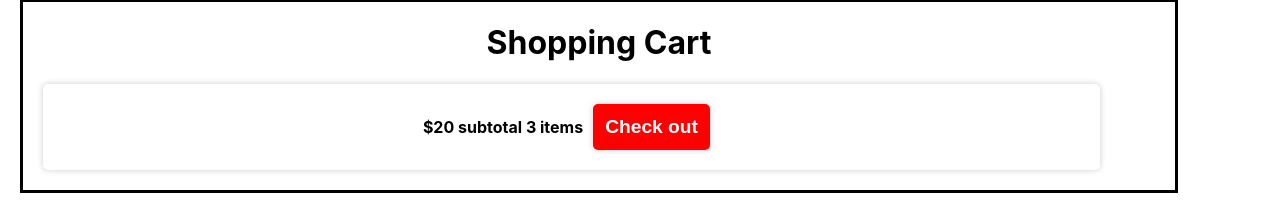
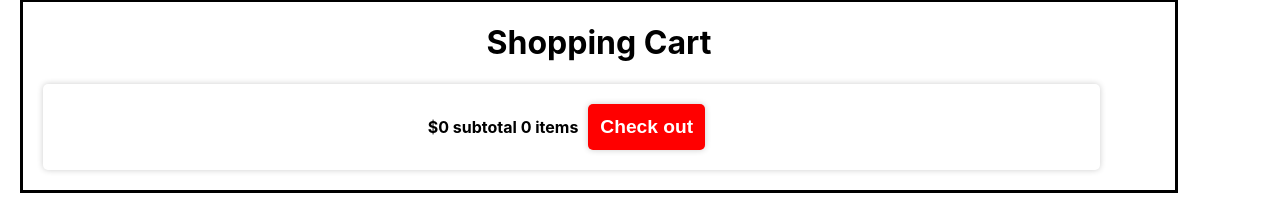
Before and after one commit to Hrais12/React-Shopping-Cart, a React (Create React App) app: page / in a window 1280 px wide. Shown: the part 508-715 px from the top of the page. Built offline with nearby package versions, Linux system fonts and the light colour scheme.

Commit message:
total price

```diff
--- a/src/App.js
+++ b/src/App.js
@@ -7,9 +7,13 @@ import ShoppingCart from "./components/ShoppingCart";
 
 function App() {
   let [shopCart, setShopCart] = useState([]);
+  let [total, setTotal] = useState(0);
+  let [count, setCount] = useState(0);
 
   const addItem = (item) => {
     setShopCart([...shopCart, item]);
+    setTotal(totalPrice(item));
+    setCount((count += 1));
   };
 
   const removeItem = (index) => {
@@ -18,10 +22,24 @@ function App() {
     setShopCart(updatedCart); // the updated array
   };
 
+  const totalPrice = (item) => {
+    let currentTotal = 0;
+    shopCart.map(
+      (cart) => (currentTotal += parseFloat(cart.price.replace("$", "")))
+    );
+    return currentTotal + parseFloat(item.price.replace("$", ""));
+  };
+
   return (
     <div className="App">
       <List groceries={groceries} action={addItem} />
-      <ShoppingCart shopCart={shopCart} action={removeItem} />
+      <ShoppingCart
+        shopCart={shopCart}
+        action={removeItem}
+        totalPrice={totalPrice}
+        total={total}
+        countItems={count}
+      />
     </div>
   );
 }
--- a/src/components/ShoppingCart.jsx
+++ b/src/components/ShoppingCart.jsx
@@ -1,6 +1,6 @@
 import React from "react";
 
-function ShoppingCart({ shopCart, action }) {
+function ShoppingCart({ shopCart, action, total, countItems }) {
   return (
     <div className="shoppCart">
       <h1>Shopping Cart</h1>
@@ -45,7 +45,10 @@ function ShoppingCart({ shopCart, action }) {
       </ul>
 
       <div className="checkout">
-        <b>$20 subtotal 3 items</b>
+        <b>
+          {" "}
+          ${total} subtotal {countItems} items
+        </b>
         <button className="checkoutBtn">Check out</button>
       </div>
     </div>
```
